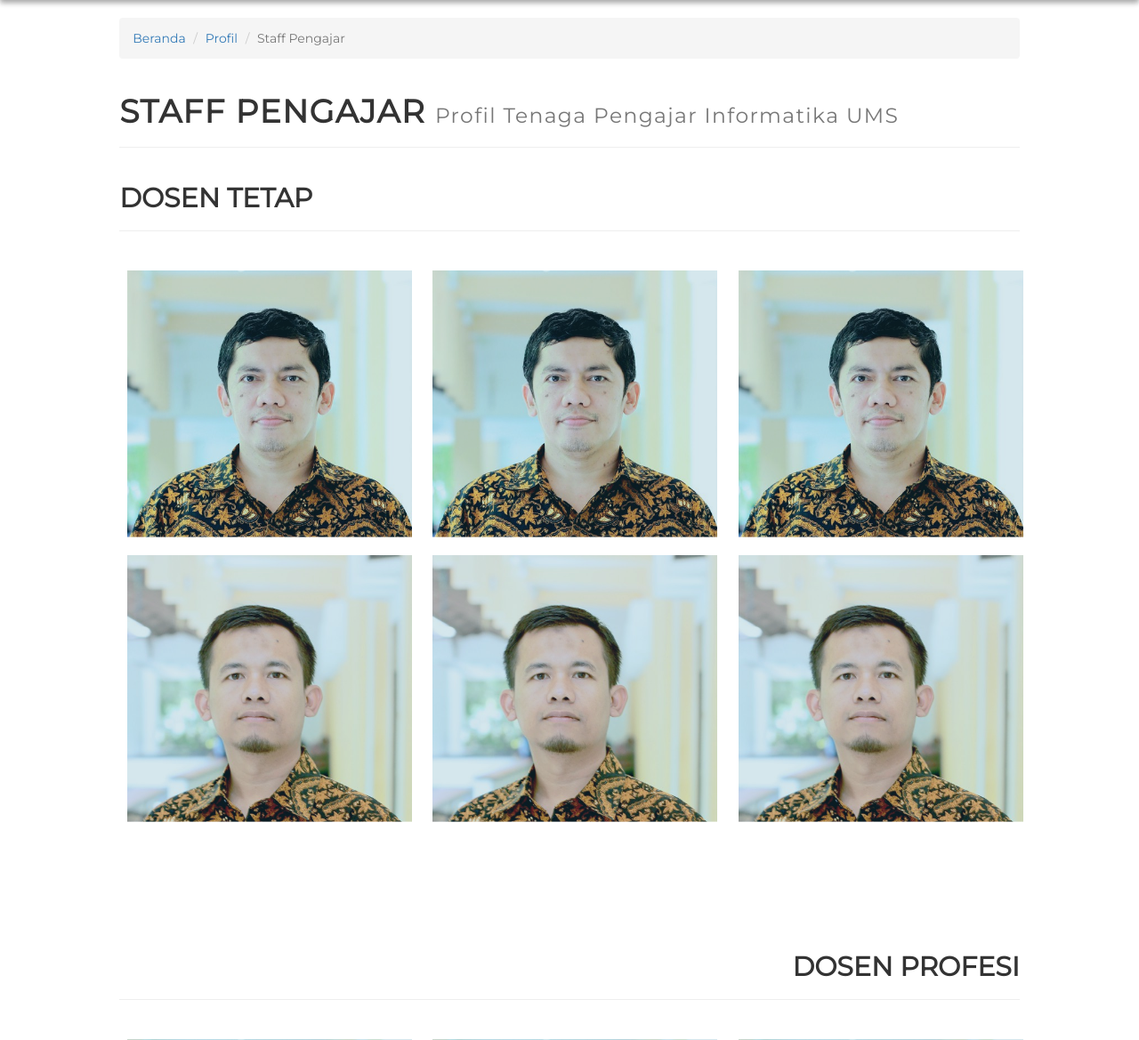
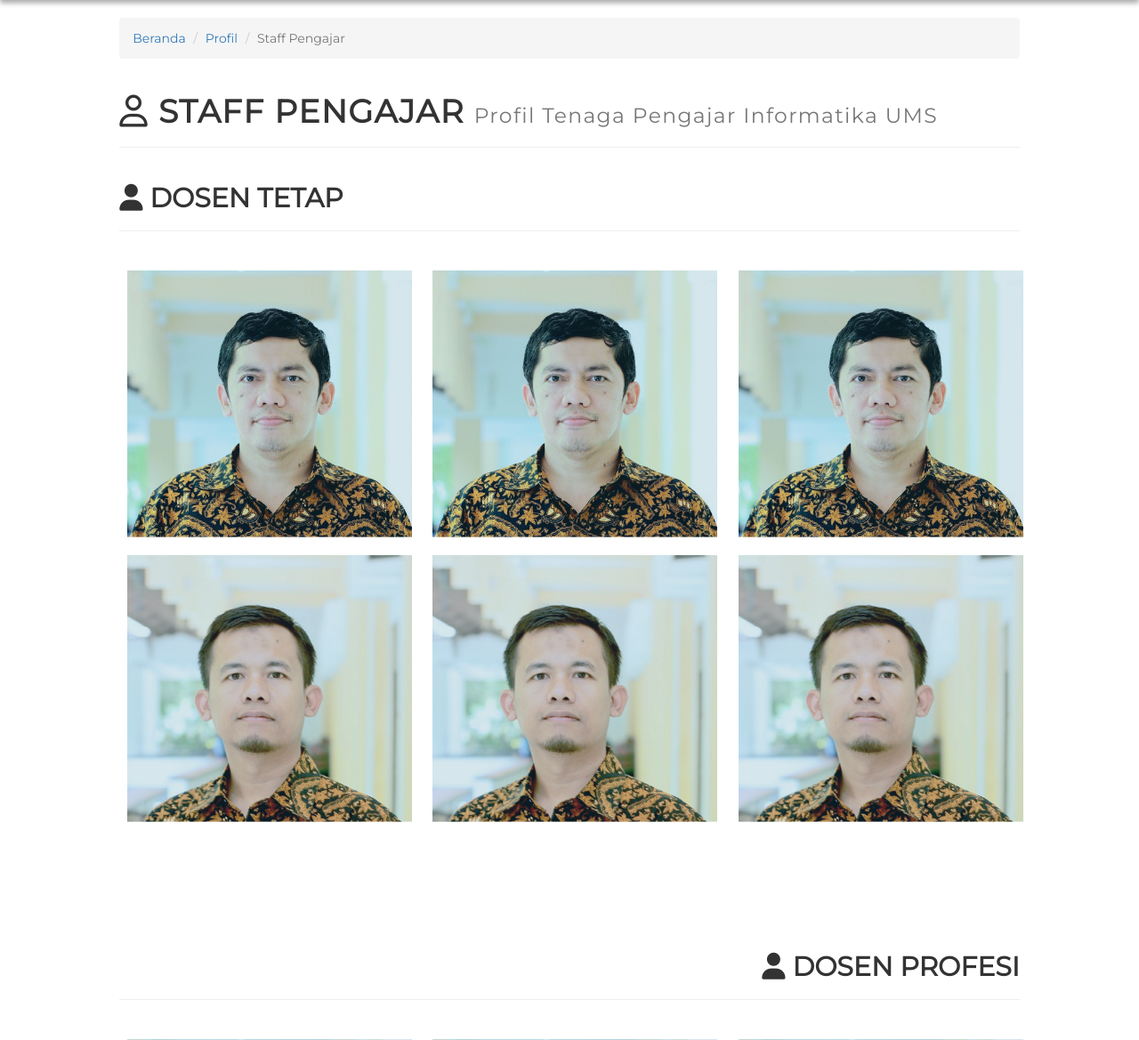
Before and after one commit to fikrikhaidir/informatika-web, a Django app: page /profil/staff/ in a window 1280 px wide. Shown: the part 80-1249 px from the top of the page at 89% size. Run offline with Django 3.2, Linux system fonts and the light colour scheme; some libraries are stand-ins or nearby versions.

Commit message:
fixing logos

```diff
--- a/templates/berita/berita.html
+++ b/templates/berita/berita.html
@@ -15,7 +15,7 @@
         </ol>
 
         <div class="page-header animated fadeIn">
-            <h1 id="page-header">{{judul}} <small>{{subJudul}}</small></h1> </div>
+            <h1 id="page-header"> <i class="fa fa-newspaper-o" aria-hidden="true"></i> {{judul}} <small>{{subJudul}}</small></h1> </div>
     </div>
 
     <div class="col-md-10 col-md-offset-1">
--- a/templates/berita/galeri.html
+++ b/templates/berita/galeri.html
@@ -20,7 +20,7 @@
    <li class="breadcrumb-item active">Galeri</li>
   </ol>
 
-<div class="page-header animated fadeIn"><h1 id="page-header">{{judul}} <small>{{subJudul}}</small></h1> </div>
+<div class="page-header animated fadeIn"><h1 id="page-header"><i class="fa fa-picture-o" aria-hidden="true"></i> {{judul}} <small>{{subJudul}}</small></h1> </div>
   </div>
   <div class="col-md-10 col-md-offset-1">
     <div class="col-lg-3 col-sm-4 col-xs-6"><a title="Image 1" href="#aboutModal" data-toggle="modal" data-target="#myModal"><img class="thumbnail img-responsive" src="{% static 'img/g2.JPG' %}"></a></div>
--- a/templates/kurikulum/kurikulum.html
+++ b/templates/kurikulum/kurikulum.html
@@ -19,7 +19,7 @@
    <li class="breadcrumb-item active">Kurikulum</li>
   </ol>
 
-<div class="page-header animated fadeIn"><h1 id="page-header">{{judul}} <small>{{subJudul}}</small></h1> </div>
+<div class="page-header animated fadeIn"><h1 id="page-header"><i class="fa fa-institution" aria-hidden="true"></i> {{judul}} <small>{{subJudul}}</small></h1> </div>
   </div>
   <div class="col-md-10 col-md-offset-1">
 
--- a/templates/profil/identitas.html
+++ b/templates/profil/identitas.html
@@ -20,7 +20,7 @@
    <li class="breadcrumb-item active">Identitas</li>
   </ol>
 
-<div class="page-header animated fadeIn"><h1 id="page-header">{{judul}} <small>Serba-serbi Prodi Informatika</small></h1> </div>
+<div class="page-header animated fadeIn"><h1 id="page-header"> <i class="fa fa-institution" aria-hidden="true"></i> {{judul}} <small>Serba-serbi Prodi Informatika</small></h1> </div>
   </div>
   <div class="col-md-10 col-md-offset-1">
 
--- a/templates/profil/staff.html
+++ b/templates/profil/staff.html
@@ -14,10 +14,10 @@
         </ol>
 
         <div class="page-header animated fadeIn">
-            <h1 id="page-header">{{judul}} <small>Profil Tenaga Pengajar Informatika UMS</small></h1> </div>
+            <h1 id="page-header"><i class="fa fa-user-o" aria-hidden="true"></i> {{judul}} <small>Profil Tenaga Pengajar Informatika UMS</small></h1> </div>
     </div>
     <div class="col-md-10 col-md-offset-1">
-        <h2> DOSEN TETAP </h2>
+        <h2><i class="fa fa-user" aria-hidden="true"></i> DOSEN TETAP </h2>
         <hr />
         <div class="grid">
             <div class="row">
@@ -63,7 +63,7 @@
     <br />
     <br />
     <br />
-    <h2 class="text-right">DOSEN PROFESI </h2>
+    <h2 class="text-right"><i class="fa fa-user" aria-hidden="true"></i> DOSEN PROFESI </h2>
     <hr />
 
     <div class="grid">
--- a/templates/profil/visi.html
+++ b/templates/profil/visi.html
@@ -21,7 +21,7 @@
    <li class="breadcrumb-item active">Visi dan Misi</li>
   </ol>
 
-    <div class="page-header animated fadeIn"><h1 id="page-header">{{judul}} <small>{{subJudul}}</small></h1> </div>
+    <div class="page-header animated fadeIn"><h1 id="page-header"><i class="fa fa-institution" aria-hidden="true"></i> {{judul}} <small>{{subJudul}}</small></h1> </div>
   </div>
   <div class="col-md-10 col-md-offset-1">
 
```
